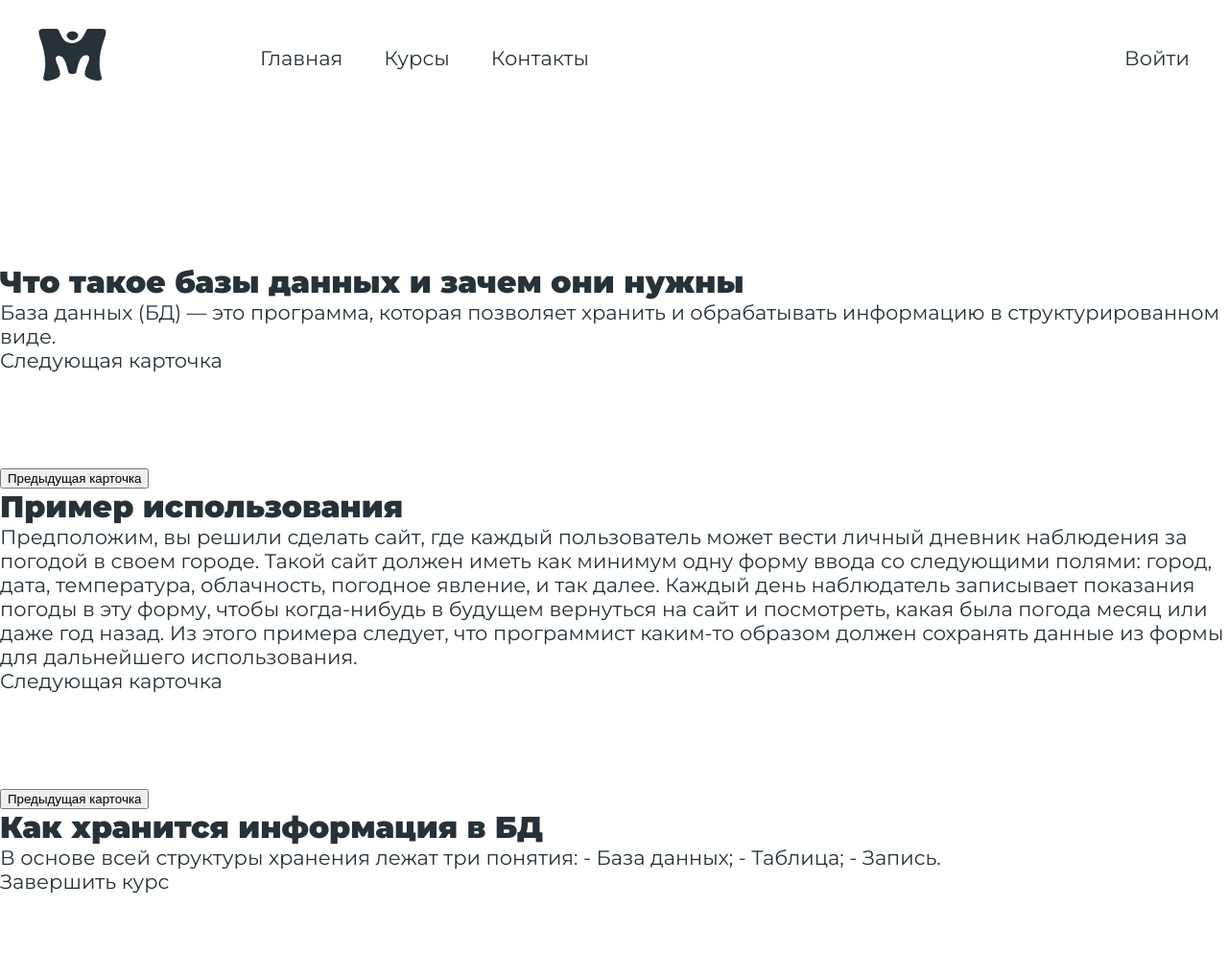
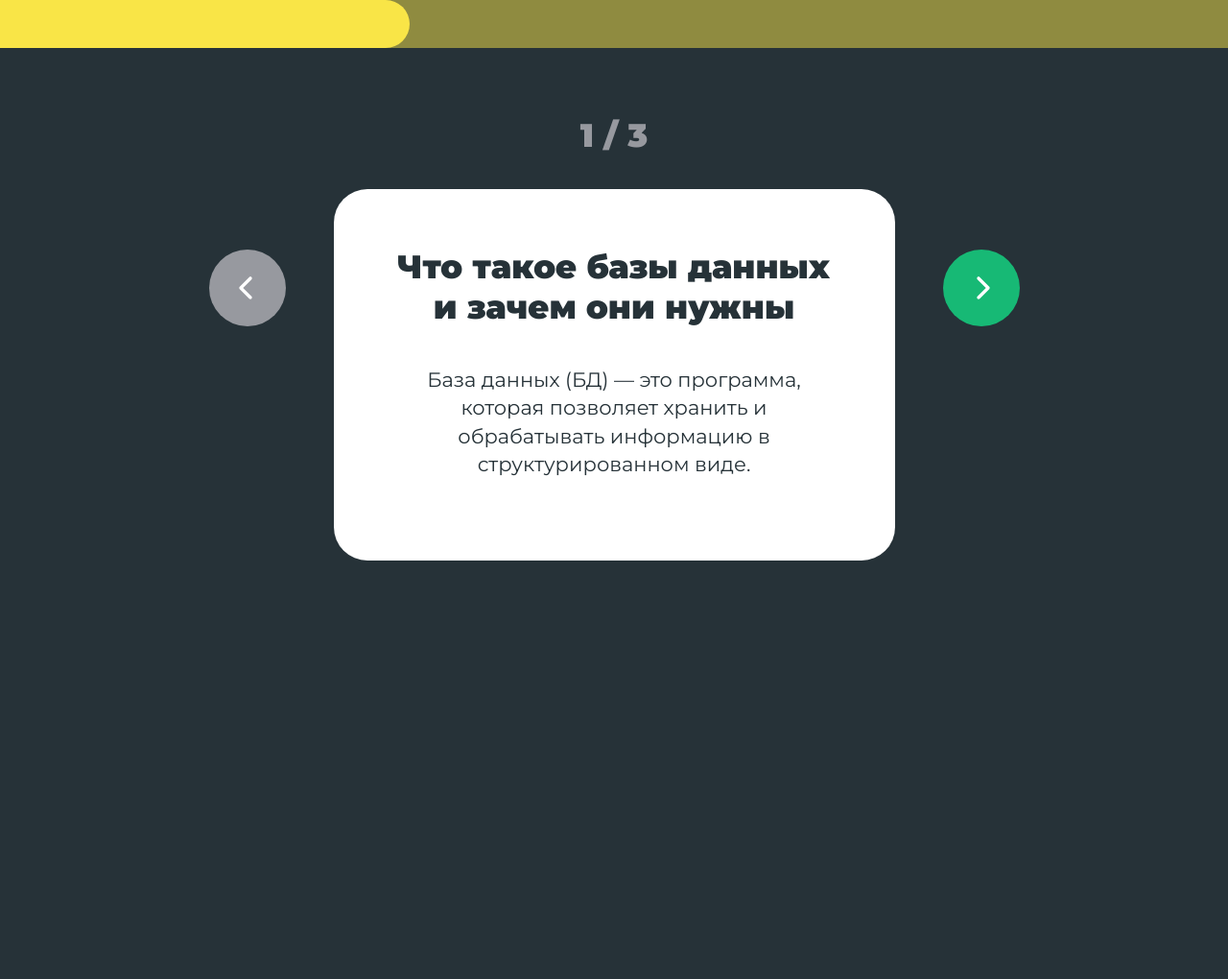
Before and after one commit to Temirsultanov/microlepp, a Django app: page /courses/card/1 in a window 1280 px wide. Shown: the whole page at 96% size. Before the commit the page ends 931 px from the top, so only its background shows below. Run offline with Django 3.2, Linux system fonts and the light colour scheme; data comes from the database, SQL or seed files in the repository; both versions use the stored data as it was after the commit; some libraries are stand-ins or nearby versions.

Commit message:
Breakpoint/Part1-CardsAndCourse

```diff
--- a/ptechml/courses/static/css/style.css
+++ b/ptechml/courses/static/css/style.css
@@ -66,9 +66,6 @@ ul{
 }
 .link:hover{
     color: var(--yellow);
-}
-main{
-    margin-top: 175px;
 }
 .header-wrap{
     background-color: var(--darkgrey);
@@ -183,10 +180,15 @@ main{
 .header-light .link:hover{
     color: var(--green);
 }
-
-
 .section{
     width: 100%;
+}
+main{
+    margin-top: 120px;
+    width: 100%;
+}
+.main__wrap{
+    margin-top: 55px;
 }
 .main{
     display: flex;
@@ -205,7 +207,7 @@ main{
 
 /* Course */
 .section__course__wrap{
-    margin-top: 45px;
+    margin-top: 100px;
     padding-bottom: 100px;
 }
 .section__course{
@@ -275,8 +277,10 @@ main{
 .scourse__left{
     width: 590px;
 }
-.course__text{
+.text{
     margin-bottom: 25px;
+    font-size: 21px;
+    line-height: 140%;
 }
 .courseDetail__image{
     border-radius: 0 35px 35px 0;
@@ -288,3 +292,137 @@ main{
 .courseDetail__image img{
     height: 100%;
 }
+
+.button__circle{
+    width: 80px;
+    height: 80px;
+    background-color: var(--green);
+    border-radius: 40px;
+    outline: none;
+    display: flex;
+    justify-content: center;
+    align-items: center;
+    cursor: pointer;
+    border: 0;
+    transition: 0.3s ease;
+}
+.button__circle:hover{
+    background-color: var(--yellow);
+}
+.prev__icon{
+    margin-left: -3px;
+}
+.button__circle svg path{
+    transition: 0.3s ease;
+}
+.next__icon{
+    margin-left: 4px;
+    transition: 0.3s ease;
+}
+.button__circle:hover svg path{
+    fill: var(--darkgrey);
+}
+.button__circle:active{
+    background-color: var(--green);
+}
+.button__circle:active svg path{
+    fill: white;
+}
+.button__circle-disabled{
+    background-color: var(--grey);
+    cursor: default;
+}
+.button__circle-disabled:hover{
+    background-color:var(--grey);
+}
+.button__circle-disabled:hover svg path{
+    fill: white;
+}
+.button__circle-disabled:active{
+    background-color:var(--grey);
+}
+.button__next, .button__prev{
+    position: fixed;
+    top: 260px;
+}
+.button__prev{
+    transform: translateX(-130px);
+}
+.button__next{
+    transform: translateX(635px);
+}
+.progressbar{
+    position: fixed;
+    top: 0;
+    z-index: 5;
+    width: 100%;
+    height: 50px;
+    left: 0;
+    background-color: #8F8B40;
+}
+.section__cards{
+    display: flex;
+    align-items: center;
+    flex-direction: column;
+}
+.grey{
+    color: var(--grey);
+}
+
+.progresstext{
+    margin-bottom: 35px;
+}
+.section{
+    display: flex;
+    justify-content: center;
+}
+.section__cards__wrap{
+    background-color: var(--darkgrey);
+    /* width: 100vw; */
+    min-height: 100vh;
+    padding-bottom: 100px;
+    height: 100%;
+    display: flex;
+    justify-content: center;
+    padding-top: 85px;
+    margin-top: -85px;
+}
+.progressing{
+    border-radius: 0 25px 25px 0;
+    background-color: var(--yellow);
+    height: 100%;
+    width: 300px;
+    transition: 0.3s ease;
+}
+.cards__main{
+    display: flex;
+    position: relative;
+}
+.cards{
+    display: flex;
+    gap: 100px;
+    /* transform: translateX(-300px); */
+    align-items: stretch;
+    transition: 0.3s ease;
+}
+.cards__wrap{
+    overflow: hidden;
+    width: 585px;
+}
+.card{
+    border-radius: 35px;
+    padding: 60px;
+    min-width: 585px;
+    height: fit-content;
+    box-sizing: border-box;
+    background-color: white;
+    color: var(--darkgrey);
+
+}
+.card__title{
+    text-align: center;
+    margin-bottom: 40px;
+}
+.card__text{
+    text-align: center;
+}
--- a/ptechml/courses/static/scripts/script.js
+++ b/ptechml/courses/static/scripts/script.js
@@ -1,4 +1,8 @@
+//
+// Изменение хедера при скролле
+//
 let header = document.querySelector('.header-wrap');
+if (header) {
     let headerOnScroll = function () {
         if (pageYOffset === 0) {
             header.classList.add('header-light');
@@ -10,7 +14,7 @@ let headerOnScroll = function () {
     window.addEventListener('scroll', headerOnScroll);
 
     //
-//
+    // Дропдаун юзера
     //
 
     let header__user = document.querySelector('.header__user');
@@ -29,5 +33,59 @@ let onHeaderUserMouseLeave = function () {
             header__user.addEventListener('mouseleave', onHeaderUserMouseLeave);
         }, 300)
     }
+    if (header__user) {
         header__user.addEventListener('mouseenter', onHeaderUserHover);
+    }
+    if (header__user) {
         header__user.addEventListener('mouseleave', onHeaderUserMouseLeave);
+    }
+}
+
+
+//
+// Слайдер
+//
+
+let curSlider = 1;
+let slider = document.querySelector('.cards');
+if (slider) {
+    let prevButton = document.querySelector('.button__prev');
+    let lastButton = document.querySelector('.lastbutton');
+    let nextButton = document.querySelector('.button__next');
+    let count = document.querySelectorAll('.card').length;
+    let onNextButtonClick = function () {
+        if (curSlider < count) {
+            curSlider++;
+            callSlide(curSlider);
+        }
+    }
+    let onPrevButtonClick = function () {
+        if (curSlider > 1) {
+            curSlider--;
+            callSlide(curSlider);
+        }
+    }
+    nextButton.addEventListener('click', onNextButtonClick);
+    prevButton.addEventListener('click', onPrevButtonClick);
+    let progressText = document.querySelector('.progresstext');
+    let progressBar = document.querySelector('.progressing');
+    let callSlide = function (curSlider) {
+        slider.style.transform = `translateX(-${(curSlider - 1) * 685 }px)`;
+        progressText.textContent = `${curSlider} / ${count}`;
+        progressBar.style.width = `${curSlider / count * 100}%`;
+        if (curSlider === count) {
+            progressBar.style.width = `calc(${curSlider / count * 100}% + 50px)`;
+            lastButton.classList.remove('dn');
+        }
+        else{
+            lastButton.classList.add('dn');
+        }
+        if (curSlider === 1) {
+            prevButton.classList.add('button__circle-disabled');
+        }
+        else{
+            prevButton.classList.remove('button__circle-disabled');
+        }
+    }
+    callSlide(curSlider);
+}
--- a/ptechml/courses/templates/courses/card_list.html
+++ b/ptechml/courses/templates/courses/card_list.html
@@ -1,17 +1,53 @@
 {% extends "head.html" %}
+{% block header%}{% endblock %}
 {% block content %}
-    {% for card in card_list %}
-            <div class="card" style="margin-top: 100px">
-                {% if card.queue != 1 %}
-                    <button style="display: block;" href="{{ card.get_absolute_url }}" class="btn btn-primary">Предыдущая карточка</button>
-                {% endif %}
-                <h2 style="margin-top: 0px">{{ card.title }}</h2>
-                <p>{{ card.text }}</p>
-                {% if forloop.last == False %}
-                    <a href="{{ card.get_absolute_url }}" class="btn btn-primary">Следующая карточка</a>
-                {% else %}
-                    <a href="{{ card.get_absolute_url }}" class="btn btn-primary">Завершить курс</a>
-                {% endif %}
+    <section class="section section__cards__wrap">
+        <div class="container">
+            <div class="section__cards">
+                <div class="progressbar">
+                    <div class="progressing">
+                    </div>
+                </div>
+                <h2 class="h1 grey progresstext">1 / 3</h2>
+                <div class="cards__main">
+                    <button class="button__prev button__circle">
+                        <svg class="prev__icon" width="40" height="40" viewBox="0 0 40 40" fill="none" xmlns="http://www.w3.org/2000/svg">
+                            <path fill-rule="evenodd" clip-rule="evenodd" d="M13.8213 21.1785C13.1705 20.5276 13.1705 19.4724 13.8213 18.8215L23.8213 8.82148C24.4722 8.1706 25.5275 8.1706 26.1783 8.82148C26.8292 9.47235 26.8292 10.5276 26.1783 11.1785L17.3569 20L26.1783 28.8215C26.8292 29.4724 26.8292 30.5276 26.1783 31.1785C25.5275 31.8294 24.4722 31.8294 23.8213 31.1785L13.8213 21.1785Z" fill="white"/>
+                        </svg>
+                    </button>
+                    <div class="cards__wrap">
+                        <div class="cards">
+                            {% for card in card_list %}
+                                <div class="card">
+                                    <h1 class="h1 card__title">
+                                        {{card.title}}
+                                    </h1>
+                                    <p class="text card__text">
+                                        {{card.text}}
+                                    </p>
+                                </div>
+                            {% endfor %}
+                        </div>
+                    </div>
+                    <button class="button__next button__circle">
+                        <svg class="next__icon" width="40" height="40" viewBox="0 0 40 40" fill="none" xmlns="http://www.w3.org/2000/svg">
+                            <path fill-rule="evenodd" clip-rule="evenodd" d="M26.1787 18.8215C26.8295 19.4724 26.8295 20.5276 26.1787 21.1785L16.1787 31.1785C15.5278 31.8294 14.4725 31.8294 13.8217 31.1785C13.1708 30.5277 13.1708 29.4724 13.8217 28.8215L22.6431 20L13.8217 11.1785C13.1708 10.5276 13.1708 9.47237 13.8217 8.8215C14.4725 8.17062 15.5278 8.17063 16.1787 8.8215L26.1787 18.8215Z" fill="white"/>
+                        </svg>
+                    </button>
+                    <a href="{% url 'courses' %}" class="dn lastbutton button__next button__circle">
+                        <svg width="25" height="25" viewBox="0 0 30 30" fill="none" xmlns="http://www.w3.org/2000/svg">
+                            <g clip-path="url(#clip0)">
+                                <path d="M12.6354 24.885C11.8675 25.6658 10.6146 25.6839 9.8245 24.9256L1.81965 17.2427C0.816624 16.28 0.789124 14.6848 1.75837 13.6881C2.71668 12.7027 4.28996 12.6733 5.28443 13.6222L11.1837 19.2513L24.6938 5.49118C25.6603 4.50673 27.2431 4.49583 28.2231 5.46689C29.2055 6.44033 29.2158 8.02493 28.2461 9.01102L12.6354 24.885Z" fill="white"/>
+                            </g>
+                            <defs>
+                                <clipPath id="clip0">
+                                    <rect width="30" height="30" fill="white"/>
+                                </clipPath>
+                            </defs>
+                        </svg>
+                    </a>
+                </div>
             </div>
-    {% endfor %}
+        </div>
+    </section>
 {% endblock %}
--- a/ptechml/courses/templates/courses/course_detail.html
+++ b/ptechml/courses/templates/courses/course_detail.html
@@ -8,7 +8,7 @@
                 </div>
                 <div class="scourse__bottom">
                     <div class="scourse__left">
-                        <p class="course__text">
+                        <p class="text">
                             {{course.desc}}
                         </p>
                         <a href="{% url 'cards' course.id %}" class="button course__link">Начать курс!</a>
--- a/ptechml/courses/templates/head.html
+++ b/ptechml/courses/templates/head.html
@@ -13,6 +13,7 @@
     <title>Micro Learning</title>
 </head>
 <body>
+    {% block header%}
         <header class="header-wrap header-light">
             <div class="container">
                 <div class="header">
@@ -77,6 +78,7 @@
                 </div>
             </div>
         </header>
+    {% endblock %}
     <main>
         {% block content%}{% endblock %}
     </main>
--- a/ptechml/ptechml/settings.py
+++ b/ptechml/ptechml/settings.py
@@ -21,9 +21,11 @@ BASE_DIR = Path(__file__).resolve().parent.parent
 
 # SECURITY WARNING: keep the secret key used in production secret!
 SECRET_KEY = 'k(5u546zrhk2=d@6+ptljt**9trhv=5(uj*9%kg28miqp*)r6u'
+import os
+SECRET_KEY = os.environ.get('DJANGO_SECRET_KEY', 'cg#p$g+j9tax!#a3cup@1$8obt2_+&k3q+pmu)5%asj6yjpkag')
 
 # SECURITY WARNING: don't run with debug turned on in production!
-DEBUG = True
+DEBUG = bool( os.environ.get('DJANGO_DEBUG', True) )
 
 ALLOWED_HOSTS = []
 
```
Also changed, not shown: ptechml/courses/templates/index.html (+1 -1 lines), ptechml/db.sqlite3. Lines whose indentation alone changed are shown as unchanged.
